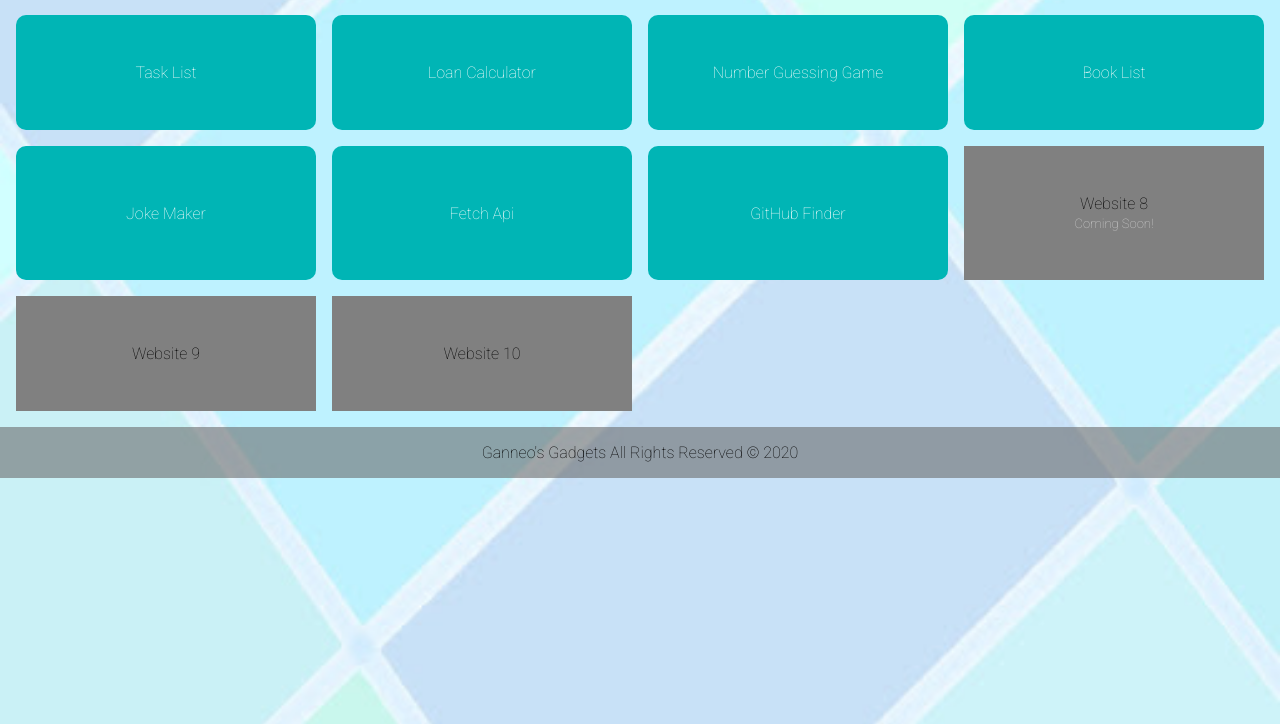
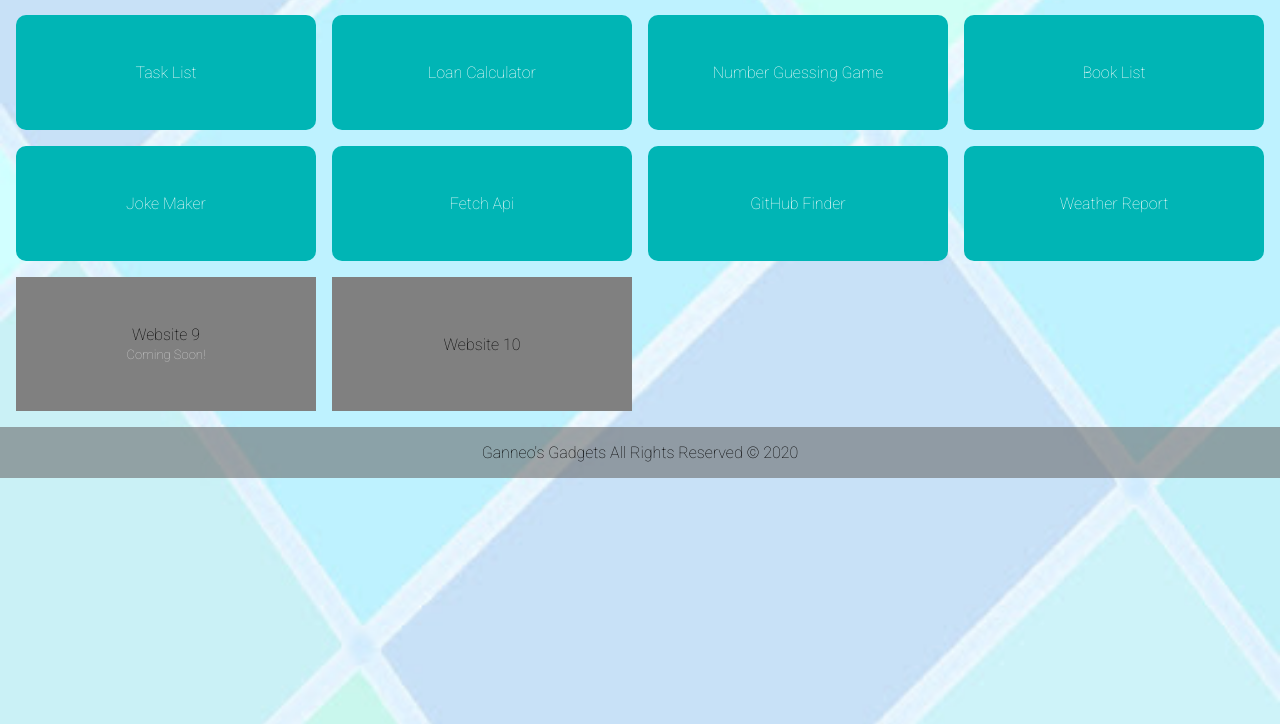
Before and after one commit to ganneo/playground, a plain HTML site: page index.html in a window 1280 px wide. Shown: the part 76-800 px from the top of the page. Drawn offline with Linux system fonts and the light colour scheme.

Commit message:
fix index.html

```diff
--- a/index.html
+++ b/index.html
@@ -27,15 +27,13 @@
       <a href="./joke-maker/joke.html" target="_blank">Joke Maker</a>
       <a href="./fetch/fetch.html" target="_blank">Fetch Api</a>
       <a href="./github-finder/github.html" target="_blank">GitHub Finder</a>
+      <a href="./weather/weather.html" target="_blank">Weather Report</a>
       <div class="not-ready">
         <p>
-          Website 8
+          Website 9
           <br />
           <span>Coming Soon!</span>
         </p>
-      </div>
-      <div class="not-ready">
-        <p>Website 9</p>
       </div>
       <div class="not-ready">
         <p>
```
